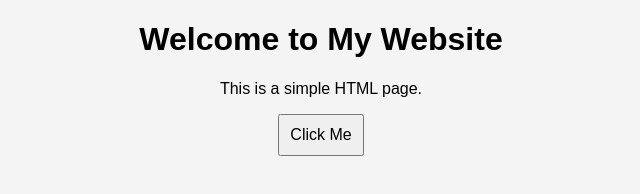
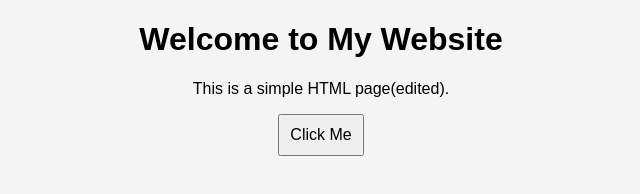
Before and after one commit to muzi121212/jenkinsProject, a plain HTML site: page index.html in a window 1280 px wide. Shown: the whole page, without its empty margins (319-959 px from the left). Drawn offline with Linux system fonts and the light colour scheme.

Commit message:
Update index.html again

```diff
--- a/index.html
+++ b/index.html
@@ -8,7 +8,7 @@
 </head>
 <body>
     <h1>Welcome to My Website</h1>
-    <p>This is a simple HTML page.</p>
+    <p>This is a simple HTML page(edited).</p>
     <button onclick="showAlert()">Click Me</button>
 
     <script src="assets/script.js"></script>
```
